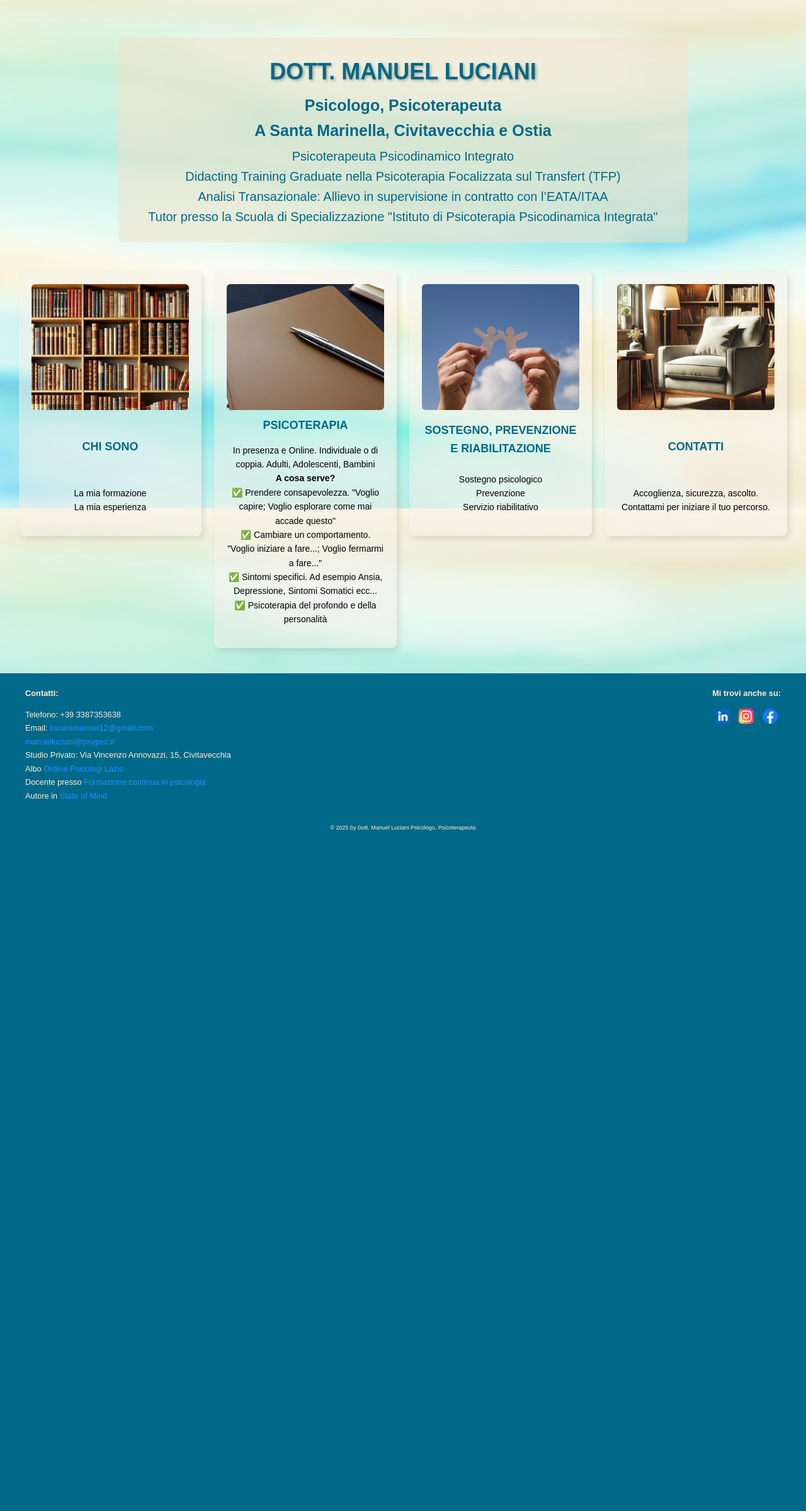
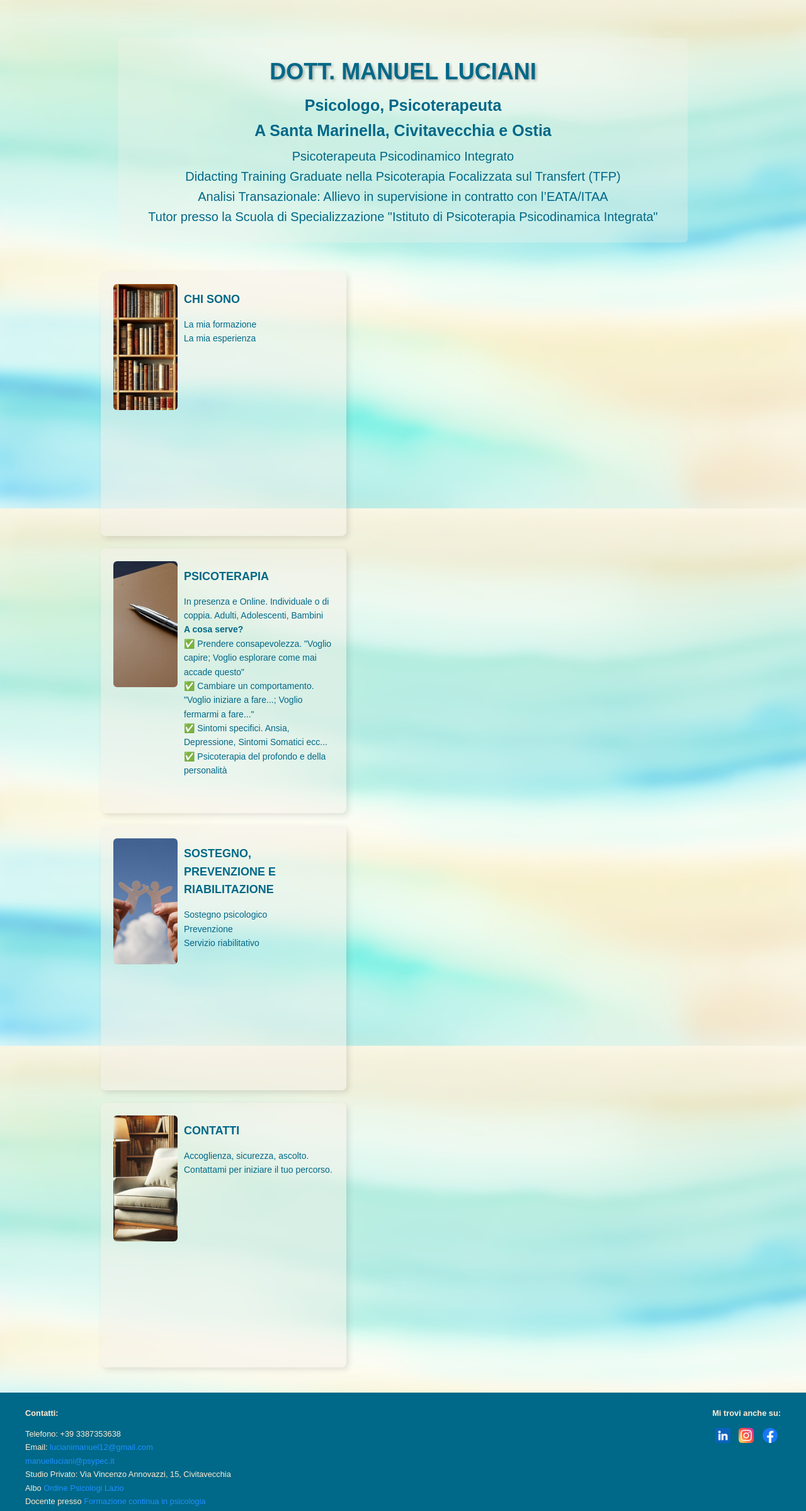
Before and after one commit to GI3793/SitoManuel, a Flask app: page / in a window 1280 px wide. Shown: the part 46-2445 px from the top of the page at 63% size. Before the commit the page ends 1365 px from the top, so only its background shows below. Run offline with Flask 3, Linux system fonts and the light colour scheme; some web fonts are replaced.

Commit message:
Add files via upload

```diff
--- a/templates/index.html
+++ b/templates/index.html
@@ -6,7 +6,7 @@
 <section style="max-width: 80%; margin: 0 auto;">
 
     <!-- Titolo principale con sfondo caldo e blu scuro nel testo -->
-    <div style="background-color: rgba(245, 225, 201, 0.511); padding: 20px; text-align: center;
+    <div style="background-color: rgba(245, 241, 233, 0.3); padding: 20px; text-align: center;
             font-size: 28px; font-weight: bold; color: #006888;
             text-shadow: 2px 2px 4px rgba(0, 0, 0, 0.3); border-radius: 6px;
             width: 90%; margin: 20px auto; display: block;">
@@ -32,77 +32,83 @@
 
     <br>
 
-    <!-- Contenitore dei 4 riquadri in un'unica linea -->
-    <div style="display: flex; gap: 20px; justify-content: center; flex-wrap: nowrap;">
+   <!-- Contenitore dei 4 riquadri in un'unica colonna -->
+<div style="display: flex; flex-direction: column; gap: 20px; justify-content: center; flex-wrap: nowrap;">
 
-        {% set box_style = "display: flex; flex-direction: column; align-items: center;
-                            justify-content: space-between; text-align: center;
-                            background: rgba(245, 241, 233, 0.5); padding: 20px; border-radius: 8px;
-                            box-shadow: 4px 4px 10px rgba(0, 0, 0, 0.1);
+    {% set box_style = "display: flex; flex-direction: row; align-items: flex-start;
+                        justify-content: flex-start; text-align: left; background: rgba(245, 241, 233, 0.5);
+                        padding: 20px; border-radius: 8px; box-shadow: 4px 4px 10px rgba(0, 0, 0, 0.1);
                         flex: 1; min-width: 250px; max-width: 350px; min-height: 380px;" %}
 
     <!-- 1° riquadro: CHI SONO -->
     <a href="/about" style="text-decoration: none; color: inherit;">
         <div style="{{ box_style }}">
+            <div style="width: 30%; margin-right: 10px;">
                 <img src="{{ url_for('static', filename='images/3.jpg') }}" alt="Chi Sono"
                      style="width: 100%; height: 200px; object-fit: cover; border-radius: 6px;">
-                <div style="font-size: 18px; font-weight: bold; color: #006888; margin-top: 10px;"> <!-- Blu scuro -->
-                    CHI SONO
             </div>
+            <div style="width: 70%; font-size: 18px; color: #006888; margin-top: 10px;">
+                <div style="font-weight: bold;">CHI SONO</div>
                 <ul style="list-style: none; padding: 0; font-size: 14px;">
                     <li>La mia formazione</li>
                     <li>La mia esperienza</li>
                 </ul>
+            </div>
         </div>
     </a>
 
     <!-- 2° riquadro: PSICOTERAPIA E PSICOTERAPIA ONLINE -->
     <a href="/myjob" style="text-decoration: none; color: inherit;">
         <div style="{{ box_style }}">
+            <div style="width: 30%; margin-right: 10px;">
                 <img src="{{ url_for('static', filename='images/2.jpg') }}" alt="Psicoterapia"
                      style="width: 100%; height: 200px; object-fit: cover; border-radius: 6px;">
-            <div style="font-size: 18px; font-weight: bold; color: #006888; margin-top: 10px;">
-                PSICOTERAPIA
             </div>
+            <div style="width: 70%; font-size: 18px; color: #006888; margin-top: 10px;">
+                <div style="font-weight: bold;">PSICOTERAPIA</div>
                 <ul style="list-style: none; padding: 0; font-size: 14px;">
                     <li>In presenza e Online. Individuale o di coppia. Adulti, Adolescenti, Bambini</li>
                     <li><strong>A cosa serve?</strong></li>
                     <li>✅ Prendere consapevolezza. "Voglio capire; Voglio esplorare come mai accade questo"</li>
                     <li>✅ Cambiare un comportamento. "Voglio iniziare a fare...; Voglio fermarmi a fare..."</li>
-                <li>✅ Sintomi specifici. Ad esempio Ansia, Depressione, Sintomi Somatici ecc...</li>
+                    <li>✅ Sintomi specifici. Ansia, Depressione, Sintomi Somatici ecc...</li>
                     <li>✅ Psicoterapia del profondo e della personalità</li>
                 </ul>
             </div>
+        </div>
     </a>
-
 
     <!-- 3° riquadro: SOSTEGNO, PREVENZIONE E RIABILITAZIONE -->
     <a href="/myjob" style="text-decoration: none; color: inherit;">
         <div style="{{ box_style }}">
+            <div style="width: 30%; margin-right: 10px;">
                 <img src="{{ url_for('static', filename='images/1.jpg') }}" alt="Riabilitazione"
                      style="width: 100%; height: 200px; object-fit: cover; border-radius: 6px;">
-                <div style="font-size: 18px; font-weight: bold; color: #006888; margin-top: 10px;"> <!-- Blu scuro -->
-                    SOSTEGNO, PREVENZIONE E RIABILITAZIONE
             </div>
+            <div style="width: 70%; font-size: 18px; color: #006888; margin-top: 10px;">
+                <div style="font-weight: bold;">SOSTEGNO, PREVENZIONE E RIABILITAZIONE</div>
                 <ul style="list-style: none; padding: 0; font-size: 14px;">
                     <li>Sostegno psicologico</li>
                     <li>Prevenzione</li>
                     <li>Servizio riabilitativo</li>
                 </ul>
             </div>
+        </div>
     </a>
 
     <!-- 4° riquadro: CONTATTI -->
     <a href="/contact" style="text-decoration: none; color: inherit;">
         <div style="{{ box_style }}">
+            <div style="width: 30%; margin-right: 10px;">
                 <img src="{{ url_for('static', filename='images/4.jpg') }}" alt="Contatti"
                      style="width: 100%; height: 200px; object-fit: cover; border-radius: 6px;">
-                <div style="font-size: 18px; font-weight: bold; color: #006888; margin-top: 10px;"> <!-- Blu scuro -->
-                    CONTATTI
             </div>
+            <div style="width: 70%; font-size: 18px; color: #006888; margin-top: 10px;">
+                <div style="font-weight: bold;">CONTATTI</div>
                 <ul style="list-style: none; padding: 0; font-size: 14px;">
                     <li>Accoglienza, sicurezza, ascolto. Contattami per iniziare il tuo percorso.</li>
                 </ul>
+            </div>
         </div>
     </a>
 
```
Lines whose indentation alone changed are shown as unchanged.
